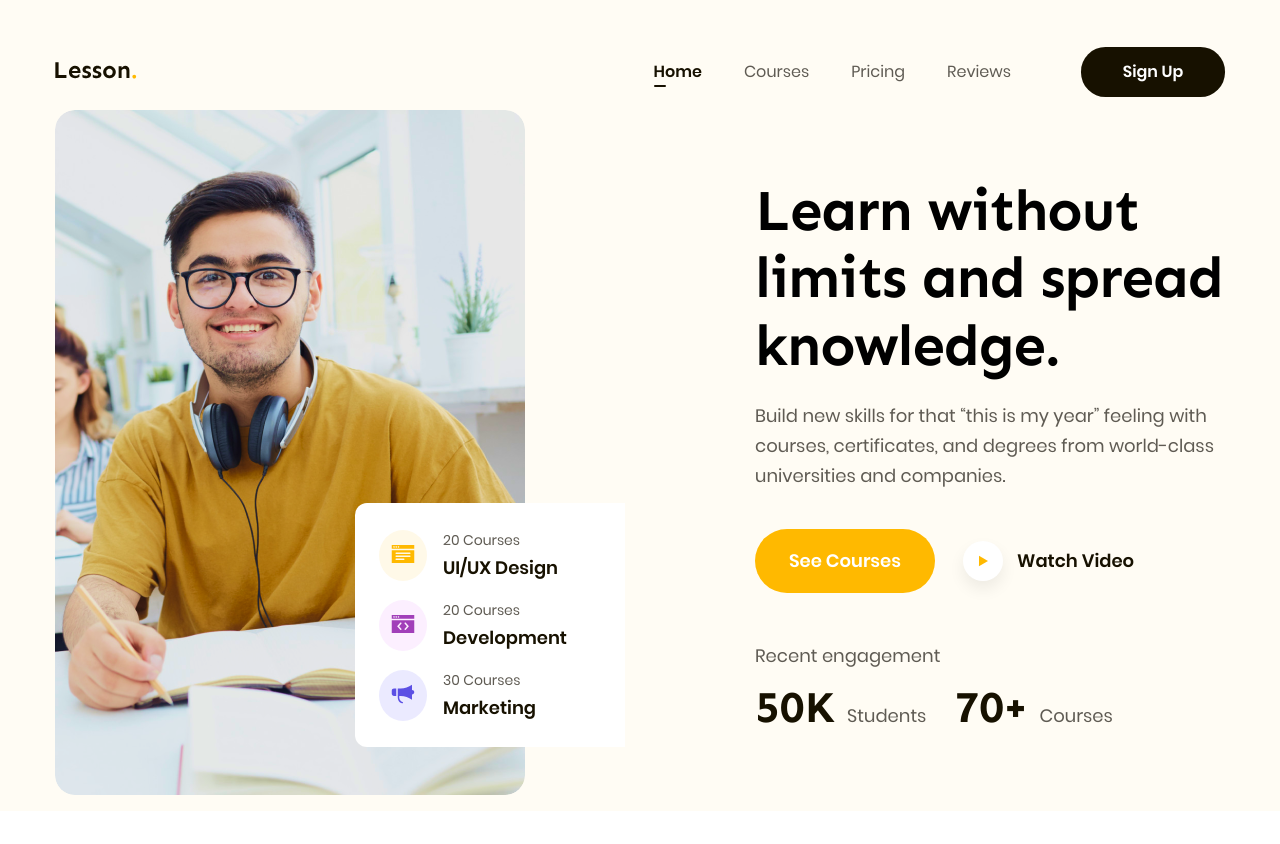
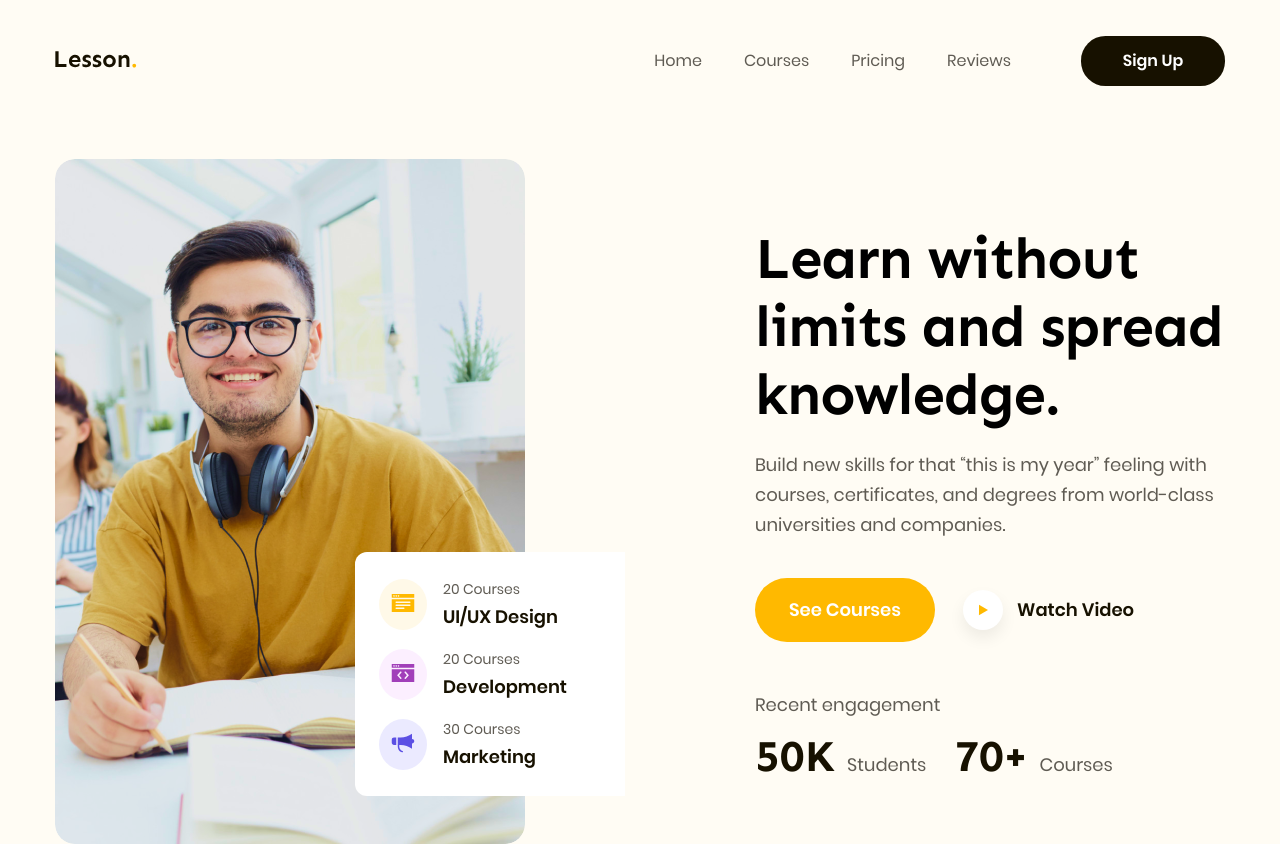
Before and after one commit to redezvous2004/TheBeast, a plain HTML site: page index.html in a window 1280 px wide. Shown: the top 844 px of the page. Drawn offline with Linux system fonts and the light colour scheme.

Commit message:
Upgraded

```diff
--- a/assets/css/styles.css
+++ b/assets/css/styles.css
@@ -22,6 +22,7 @@ a {
 }
 .content {
     width: var(--popular-width);
+    max-width: calc(100% - 48px);
     margin: 200px auto 0;
 }
 .line-clamp-of-Title {
@@ -40,41 +41,48 @@ a {
 .navigate {
     background: #fffcf4;
     margin-top: -200px;
+    position: sticky;
+    z-index: 1;
+    top: -28px;
 }
 .navigate .fixed-nav {
     display: flex;
     justify-content: space-between;
     align-items: center;
-    padding-top: 47px;
+    padding: 36px 0 8px;
 }
 .navigate .fixed-nav .list {
     display: flex;
     align-items: center;
-    gap: 42px;
     margin-left: auto;
-    margin-right: 70px;
+    margin-right: 49px;
 }
 .navigate .fixed-nav li > a {
+    padding: 8px 21px;
     font-weight: 400;
     font-size: 1.6rem;
     line-height: 1.75;
     color: var(--secondary-color);
 }
+.navigate .fixed-nav li > a:hover {
+    text-shadow: 1px 0 0 #000;
+}
 .navigate .fixed-nav .bold {
-    font-weight: 600;
-    color: var(--primary-color);
+    /* font-weight: 600;
+    color: var(--primary-color); */
     position: relative;
 }
-.navigate .fixed-nav .bold::after {
+/* .navigate .fixed-nav .bold::after {
     content: "";
     display: block;
     position: absolute;
-    top: 25px;
+    left: 21px;
+    bottom: 6px;
     width: 12px;
     height: 2px;
     border-radius: 1px;
     background: var(--primary-color);
-}
+} */
 .signup-button {
     min-width: 144px;
     font-weight: 600;
@@ -98,14 +106,15 @@ a {
 .hero-part .content {
     display: flex;
     align-items: center;
-    height: calc(100vh - 86px);
+    justify-content: center;
+    padding: 65px 0;
 }
 .hero-part .part1 {
-    width: 48.72%;
+    width: 570px;
     position: relative;
 }
 .hero-part .part1 .main-img {
-    width: 82.46%;
+    width: 470px;
     height: 685px;
     object-fit: cover;
     border-radius: 20px;
@@ -155,8 +164,8 @@ a {
     margin-left: 16px;
 }
 .hero-part .part2 {
-    width: 51.28%;
-    padding: 64px 0 63px 130px;
+    width: 470px;
+    margin-left: 130px;
 }
 .hero-part .part2 .title {
     font-family: "Sen", sans-serif;
@@ -373,8 +382,9 @@ a {
 }
 .guest .guest-detail {
     display: flex;
-    justify-content: space-between;
+    justify-content: center;
     align-items: center;
+    gap: 241px;
 }
 .guest .avatar img {
     width: 72px;
@@ -431,6 +441,7 @@ a {
 /* ==================================Introduce and Sign-up================================== */
 .introduce-and-signup .content {
     display: flex;
+    justify-content: center;
     align-items: center;
     gap: 130px;
 }
@@ -494,6 +505,7 @@ a {
 .join-to-fit .content {
     display: flex;
     align-items: center;
+    justify-content: center;
     gap: 130px;
 }
 .join-to-fit .description {
--- a/index.html
+++ b/index.html
@@ -13,14 +13,14 @@
         <header class="navigate">
             <div class="content">
                 <nav class="fixed-nav">
-                    <a href="#!">
+                    <a href="./">
                         <img src="./assets/img/headerlogo.svg" alt="Logo" />
                     </a>
                     <ul class="list">
-                        <li><a class="bold" href="#!">Home</a></li>
-                        <li><a href="#!">Courses</a></li>
+                        <li><a class="bold" href="#">Home</a></li>
+                        <li><a href="#type-of-course">Courses</a></li>
                         <li><a href="#!">Pricing</a></li>
-                        <li><a href="#!">Reviews</a></li>
+                        <li><a href="#feedback">Reviews</a></li>
                     </ul>
                     <a href="#!" class="signup-button">Sign Up</a>
                 </nav>
@@ -109,7 +109,7 @@
                     </div>
                 </div>
             </div>
-            <div class="popular-page">
+            <div class="popular-page" id="type-of-course">
                 <div class="content">
                     <div class="up-line">
                         <div class="descript">
@@ -223,7 +223,7 @@
                     </div>
                 </div>
             </div>
-            <div class="guest">
+            <div class="guest" id="feedback">
                 <div class="content">
                     <div class="guest-detail">
                         <div class="avatar">
```
